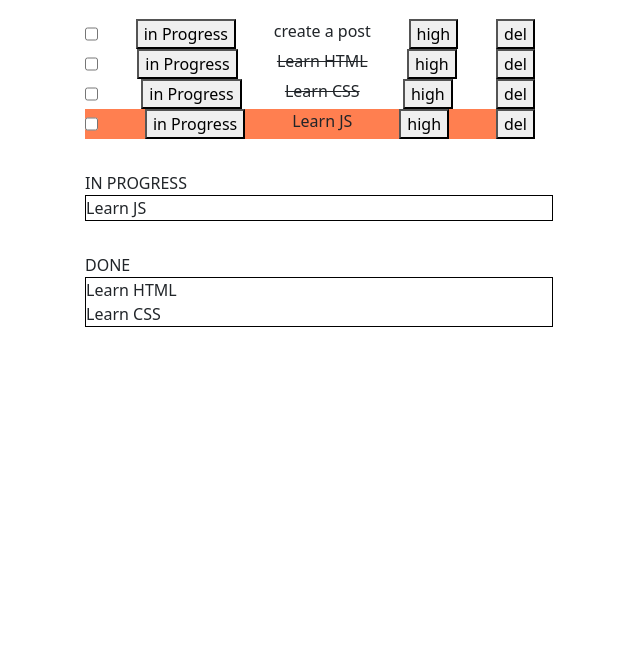
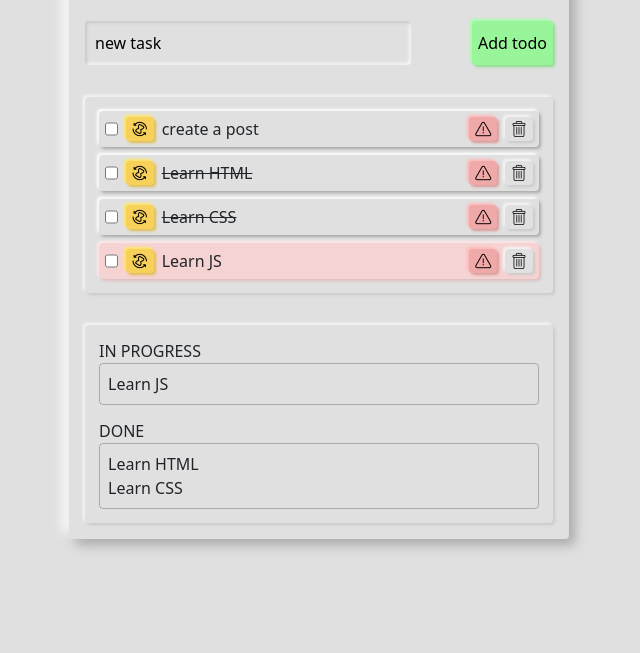
Before and after one commit to Brahner/simple_todo, a plain HTML site: page index.html in a window 1280 px wide. Shown: the part 147-800 px from the top of the page, without its empty margins (321-961 px from the left). Drawn offline with Linux system fonts and the light colour scheme.

Commit message:
add style Neumorphism

```diff
--- /dev/null
+++ b/css/font-icons.css
@@ -0,0 +1,42 @@
+@font-face {
+  font-family: 'icomoon';
+  src:  url('../fonts/icomoon.eot?g7agbv');
+  src:  url('../fonts/icomoon.eot?g7agbv#iefix') format('embedded-opentype'),
+    url('../fonts/icomoon.ttf?g7agbv') format('truetype'),
+    url('../fonts/icomoon.woff?g7agbv') format('woff'),
+    url('../fonts/icomoon.svg?g7agbv#icomoon') format('svg');
+  font-weight: normal;
+  font-style: normal;
+  font-display: block;
+}
+
+[class^="icon-"], [class*=" icon-"] {
+  /* use !important to prevent issues with browser extensions that change fonts */
+  font-family: 'icomoon' !important;
+  speak: never;
+  font-style: normal;
+  font-weight: normal;
+  font-variant: normal;
+  text-transform: none;
+  line-height: 1;
+
+  /* Better Font Rendering =========== */
+  -webkit-font-smoothing: antialiased;
+  -moz-osx-font-smoothing: grayscale;
+}
+
+.icon-delete:before {
+  content: "\e900";
+}
+.icon-check:before {
+  content: "\e901";
+}
+.icon-alert:before {
+  content: "\e902";
+}
+.icon-processing-time:before {
+  content: "\e903";
+}
+.icon-check-solid:before {
+  content: "\e904";
+}
--- a/css/style.css
+++ b/css/style.css
@@ -1,5 +1,22 @@
+/* *{
+	outline:none;
+} */
+
+body{
+	background-color: #e0e0e0;
+}
+
+.block{
+	width: 500px;
+	margin: 5% auto 2%;
+	border-radius: 4px;
+	background: #e0e0e0;
+	box-shadow:  6px 6px 12px #aaaaaa,
+		-6px -6px 12px #ffffff;
+}
+
 .container{
-    width: 500px;
+	/* width: 500px; */
 	margin: 0 auto;
 	padding: 16px;
 	display: flex;
@@ -12,6 +29,26 @@
 
 }
 
+.add-todo__input{
+	width: 130%;
+	padding: 10px;
+	border: #aaaaaa;
+	border-radius: 4px;
+	background: #e0e0e0;
+	box-shadow: inset 2px 2px 3px #cacaca,
+				inset -2px -2px 3px #f6f6f6;
+}
+
+
+.add-todo__btn{
+	/* background: #97fc99; */
+	border: #aaaaaa;
+	border-radius: 4px;
+	background: #98F59A;
+	box-shadow:  2px 2px 3px #89dd8b,
+				 -2px -2px 3px #a7ffa9;
+}
+
 .header__subtitle{
 	width: 170px;
 	display: flex;
@@ -20,24 +57,113 @@
 
 }
 
-.progress__wrapper{
-    border: 1px solid black;
-}
 
-.done__wrapper{
-    border: 1px solid black;
+
+
+
+.todo-list__wrapper{
+	padding: 14px;
+	border-radius: 4px;
+	background: #e0e0e0;
+	box-shadow:  2px 2px 3px #cacaca,
+				 -2px -2px 3px #f6f6f6;
 }
 
 .todo-list__item{
-    width: 450px;
+	width: 440px;
+	padding: 6px;
+	margin-bottom: 8px;
 	display: flex;
 	justify-content: space-between;
+	border-radius: 4px;
+	background: #e0e0e0;
+	box-shadow:  2px 2px 3px #aaaaaa,
+	-2px -2px 3px #ffffff;
+}
+
+.todo-list__item:last-child{
+	margin-bottom: 0;
 }
 
 .todo-list__item--high{
-    background-color: coral;
+	border-radius: 4px;
+background: #F6D3D3;
+box-shadow:  2px 2px 3px #ddbebe,
+             -2px -2px 3px #ffe8e8;
+}
+
+.todo-list__text{
+	width: 70%;
 }
 
 .todo-list__text--done{
 	text-decoration-line: line-through;
 }
+
+.todo-list__prog{
+	display: flex;
+	justify-content: center;
+	align-items: center;
+	border: #f8d15b;
+	border-radius: 4px;
+	background: #f8d15b;
+	box-shadow: 2px 2px 3px #dfbc52,
+		-2px -2px 3px #ffe664;
+}
+
+.todo-list__prog > img{
+	width: 20px;
+	height: 20px;
+}
+
+.todo-list__high{
+	display: flex;
+	justify-content: center;
+	align-items: center;
+	border: #f8d15b;
+	border-radius: 4px;
+	background: #f0a9a9;
+	box-shadow:  2px 2px 3px #d89898,
+			-2px -2px 3px #ffbaba;
+}
+
+.todo-list__high > img{
+	width: 20px;
+	height: 20px;
+}
+
+.todo-list__del{
+	display: flex;
+	justify-content: center;
+	align-items: center;
+	border: #E0E0E0;;
+	border-radius: 4px;
+	background: #E0E0E0;
+	box-shadow:  2px 2px 3px #cacaca,
+		-2px -2px 3px #f6f6f6;
+}
+
+.todo-list__del > img{
+	width: 18px;
+	height: 18px;
+}
+
+
+.block-progress__wrapper{
+	padding: 14px;
+	border-radius: 4px;
+	background: #e0e0e0;
+	box-shadow:  2px 2px 3px #cacaca,
+		-2px -2px 3px #f6f6f6;
+}
+
+
+.progress__wrapper, .done__wrapper{
+	padding: 8px;
+	border: 1px solid rgba(0, 0, 0, 0.233);
+	border-radius: 4px;
+}
+
+.done__title{
+	margin-top: 14px;
+}
--- a/index.html
+++ b/index.html
@@ -5,10 +5,14 @@
     <meta http-equiv="X-UA-Compatible" content="IE=edge">
     <meta name="viewport" content="width=device-width, initial-scale=1.0">
     <link rel="stylesheet" href="./css/bootstrap-reboot.min.css">
+    <link rel="stylesheet" href="./css/font-icons.css">
     <link rel="stylesheet" href="./css/style.css">
     <title>Document</title>
 </head>
 <body>
+
+    <div class="block">
+
         <header class="header">
             <div class="container">
                 <h1 class="header__title">Todo List</h1>
@@ -28,7 +32,7 @@
                 <form action="">
                     <input type="text" class="add-todo__input" value="new task">
                 </form>
-            <button class="add-todo__btn">Add todo item</button>
+                <button class="add-todo__btn">Add todo</button>
             </div>
         </section>
 
@@ -40,23 +44,24 @@
             </div>
         </section>
 
-    <section class="progress">
+
+        <section class="block-progress">
             <div class="container col">
+                <div class="block-progress__wrapper">
                     <div class="progress__title">IN PROGRESS</div>
                     <div class="progress__wrapper">
 
                     </div>
-        </div>
-    </section>
 
-    <section class="done">
-        <div class="container col">
                     <div class="done__title">DONE</div>
                     <div class="done__wrapper">
 
                     </div>
                 </div>
+            </div>
         </section>
+
+    </div>
 
     <script src="./script.js"></script>
 </body>
--- a/script.js
+++ b/script.js
@@ -72,8 +72,8 @@ function showTodoList(){			//! вывод полного списка задач
 		checkbox.className = 'todo-list__checkbox';
 
 		let prog = document.createElement('button');
-		prog.className = 'todo-list__prog';
-		prog.textContent = 'in Progress';
+		prog.className = 'todo-list__prog icon-processing-time';
+		/* prog.innerHTML = `<img src="./icons/004-processing-time.svg" alt="in progress">`; */
 
 		let text = document.createElement('span');
 		if(list[i]['status'] === 'Done'){text.className = 'todo-list__text todo-list__text--done';}
@@ -81,13 +81,13 @@ function showTodoList(){			//! вывод полного списка задач
 		text.textContent = `${list[i]['name']}`;
 
 		let high = document.createElement('button');
-		high.className = 'todo-list__high';
-		high.textContent = 'high';
+		high.className = 'todo-list__high icon-alert';
+		/* high.innerHTML = `<img src="./icons/003-alert.svg" alt="high">`; */
 
 
 		let del = document.createElement('button');
-		del.className = 'todo-list__del';
-		del.textContent = 'del';
+		del.className = 'todo-list__del icon-delete';
+		/* del.innerHTML = `<img src="./icons/001-delete.svg" alt="del">`; */
 
 		wrapper.appendChild(item);
 		item.appendChild(checkbox);
@@ -139,17 +139,17 @@ document.addEventListener('click', (e)=>{		//! по нажатию кнопок
 			else{list[indx]['status'] = 'Done';}
 			break;
 
-		case 'todo-list__prog':
+		case 'todo-list__prog icon-processing-time':
 			if(list[indx]['status'] === 'In progress'){list[indx]['status'] = 'To Do';}
 			else(list[indx]['status'] = 'In progress')
 			break;
 
-		case 'todo-list__high':
+		case 'todo-list__high icon-alert':
 			if(list[indx]['priority'] === 'high'){list[indx]['priority'] = 'low'}
 			else{list[indx]['priority'] = 'high'}
 			break;
 
-		case 'todo-list__del':
+		case 'todo-list__del icon-delete':
 			list.splice(indx, 1);
 			break;
 	}
```
Also changed, not shown: fonts/icomoon.ttf (added), fonts/icomoon.woff (added), 2 other files. Lines whose indentation alone changed are shown as unchanged.
